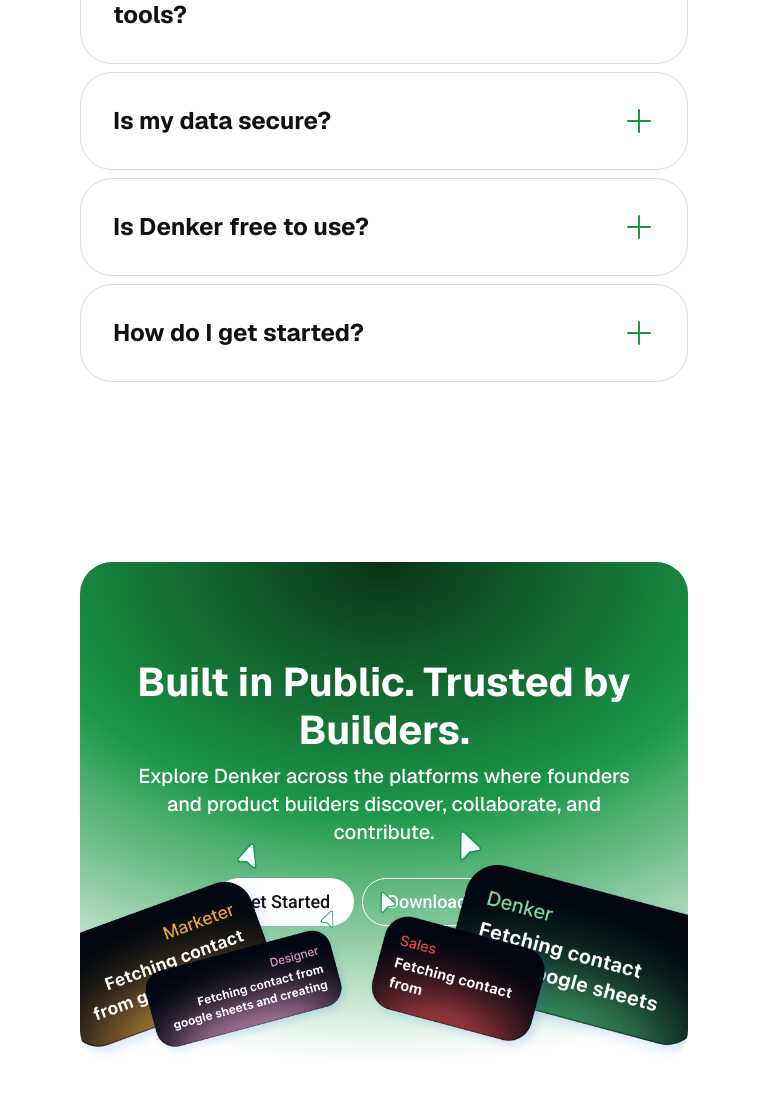
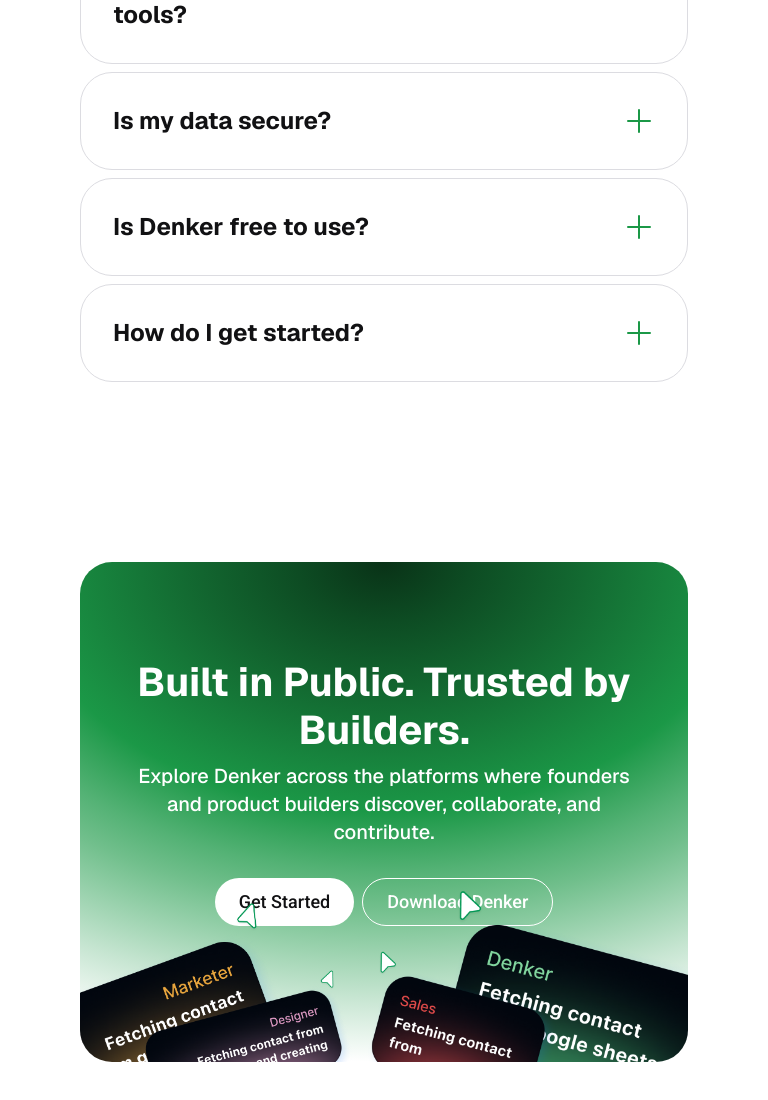
Before and after one commit to chauhannikunj1328/Denker-Website, a Next.js app in the folder frontend/: page / in a window 768 px wide. Shown: the part 10900-12000 px from the top of the page. Built offline with nearby package versions, Linux system fonts and the light colour scheme; a web font is replaced by a local one.

Commit message:
Move CTA banner cards down 60px on tablet only

```diff
--- a/frontend/app/globals.css
+++ b/frontend/app/globals.css
@@ -264,7 +264,7 @@
 @media (min-width: 640px) and (max-width: 1079px) {
   .cta-image-left {
     width: 330px;
-    bottom: calc(-2%);
+    bottom: calc(-2% - 60px);
     left: -8%;
   }
 }
@@ -289,7 +289,7 @@
 @media (min-width: 640px) and (max-width: 1079px) {
   .cta-image-right {
     width: 390px;
-    bottom: calc(-2%);
+    bottom: calc(-2% - 60px);
     right: -8%;
   }
 }
```
